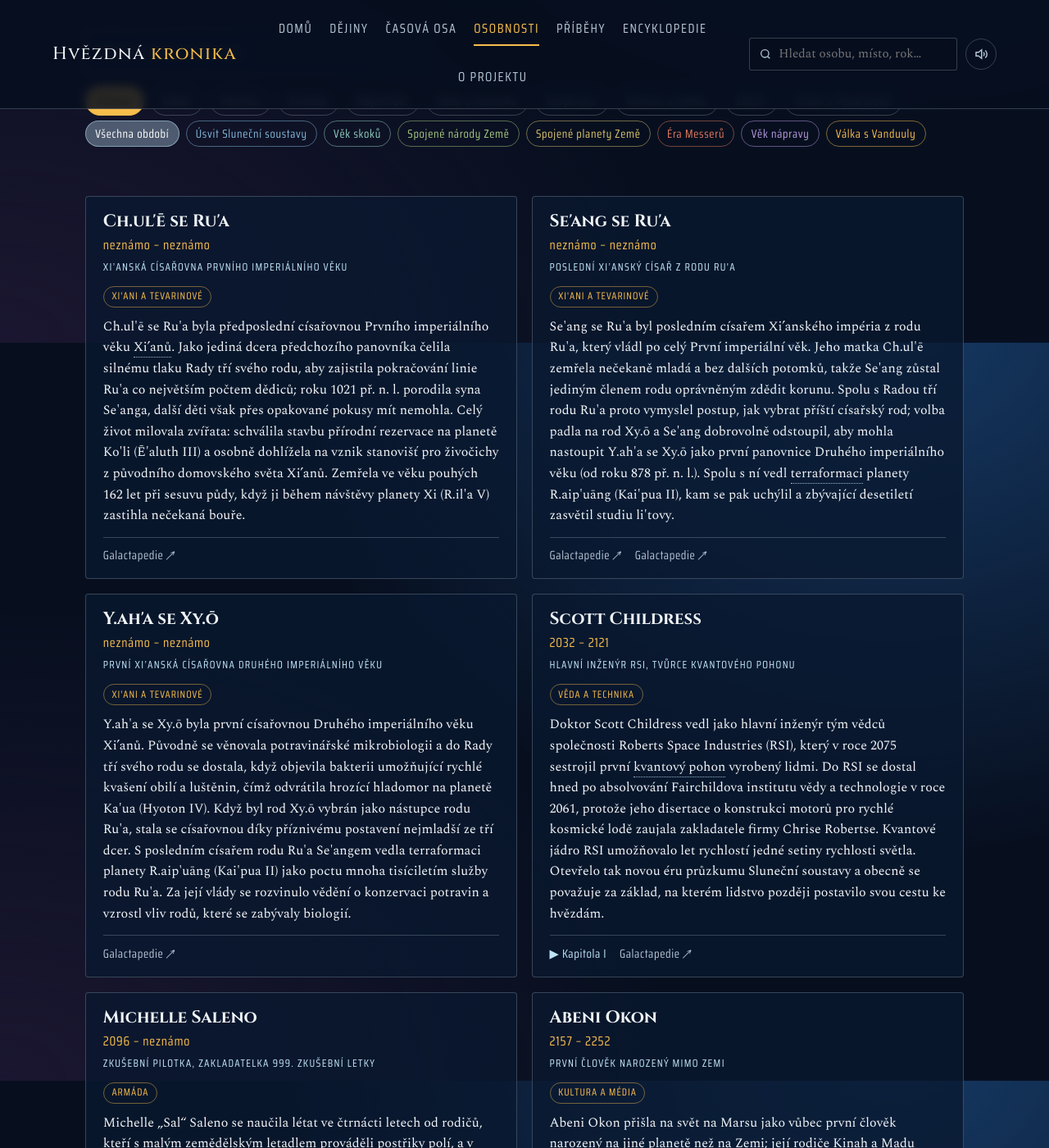
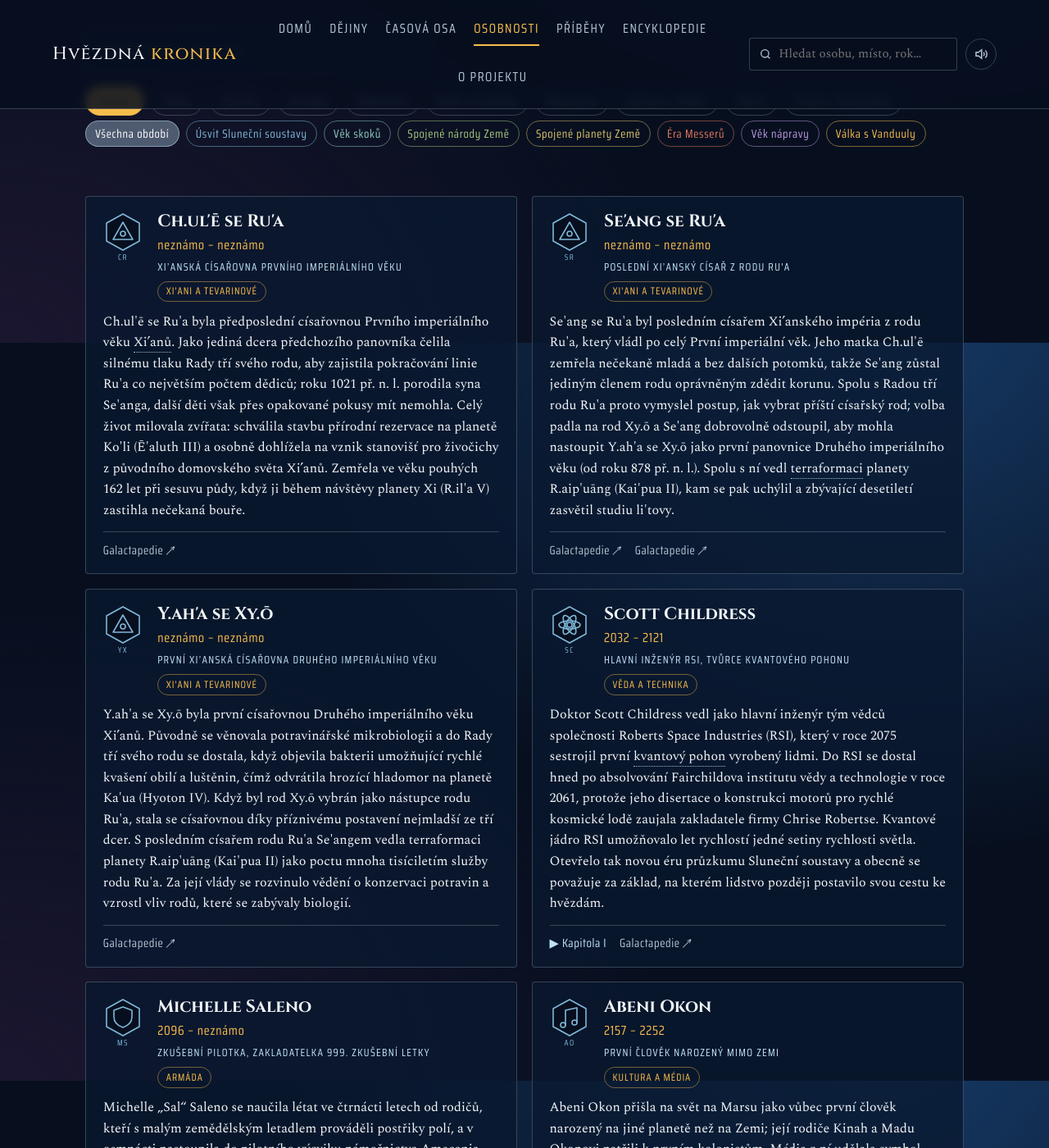
Before and after one commit to dadotik-eng/kronika-vesmiru, a Jekyll site: the page built from osobnosti.html, in a window 1280 px wide and 1400 px high, scrolled down 482 px. Shown: the whole window at 82% size. Built offline with Jekyll 4.4.1, drawn with Linux system fonts in a browser that asks for light colours; some of the changed text lies outside the part shown.

Commit message:
Opravy přehrávače ve vložené podobě, časová osa (přepínání období), archivní emblémy a odkazy na příběhy u osob
Co-Authored-By: Claude Opus 5.5 <noreply@anthropic.com>
Claude-Session: https://claude.ai/code/session_019nmCp42rAmbc4M4RKrxxCM

```diff
--- a/_data/dejiny.yml
+++ b/_data/dejiny.yml
@@ -39,7 +39,7 @@
   title: "Dynastie"
   rozpeti: "2546–2781"
   era: "Éra Messerů"
-  herni_rok: 2546
+  herni_rok: 2547
   hraj: "kap-6"
   popis: "246 let vlády Messerů, druhá tevarinská válka a Lintonův převrat."
 - rim: "VII"
--- a/archiv/index.html
+++ b/archiv/index.html
@@ -38,6 +38,7 @@ canvas{position:fixed;inset:0;width:100%;height:100%;display:block;transition:op
 #hud{font:600 14px/1.3 var(--label);letter-spacing:.2em;text-transform:uppercase;color:#bfe3f5;margin:0 0 18px;display:flex;align-items:center;gap:12px;min-height:1.3em;opacity:0;transform:translateY(-4px);transition:opacity .5s,transform .5s}
 #hud.on{opacity:.9;transform:none}
 .embed .top{display:none!important}
+.embed .app{grid-template-rows:1fr auto}
 .pojem{border-bottom:1px dotted rgba(191,227,245,.7);cursor:help;position:relative;outline:none}
 .pojem:hover::after,.pojem:focus::after{content:attr(data-v);position:absolute;left:0;bottom:calc(100% + 8px);width:min(340px,80vw);font:400 15px/1.45 var(--body);letter-spacing:0;text-transform:none;color:#f0f5f7;background:#0b1d36;border:1px solid rgba(191,227,245,.4);border-radius:4px;padding:9px 11px;z-index:20;box-shadow:0 8px 24px rgba(0,0,0,.5)}
 .osoba-odkaz{color:inherit;text-decoration:underline;text-decoration-color:rgba(246,189,75,.7);text-underline-offset:4px;cursor:pointer}
--- a/assets/css/styl.css
+++ b/assets/css/styl.css
@@ -479,3 +479,8 @@ html.prehravac-otevreny { overflow: hidden; }
 .os-filtr-era button { --barva: var(--led); font-family: var(--label); font-size: .9rem; letter-spacing: .05em; cursor: pointer; color: var(--barva); background: transparent; border: 1px solid color-mix(in srgb, var(--barva) 50%, transparent); padding: .25rem .7rem; border-radius: 99px; }
 .os-filtr-era button.aktivni { background: color-mix(in srgb, var(--barva) 35%, transparent); color: #fff; }
 .os-filtr-era { padding-bottom: .4rem; }
+
+.osoba header { display: grid; grid-template-columns: 52px 1fr; column-gap: .9rem; align-items: start; }
+.osoba header > *:not(.os-emblem) { grid-column: 2; }
+.os-emblem { grid-row: 1 / span 4; grid-column: 1; width: 48px; height: 60px; }
+.os-kat { justify-self: start; }
--- a/casova-osa.html
+++ b/casova-osa.html
@@ -106,6 +106,7 @@ popis: 881 let dějin vesmíru Star Citizen po obdobích. Vyber období a uvidí
     var p = el.closest('.era-panel'); return p ? p.dataset.era : null;
   }
   function zHashe() {
+    if (!document.body.contains(btn)) { window.removeEventListener('hashchange', zHashe); return; }
     var h = decodeURIComponent(location.hash.slice(1)), era = eraPro(h) || 'usvit';
     paneli.forEach(function (p) { p.hidden = !vse && p.dataset.era !== era; });
     pas.forEach(function (a) { var on = a.dataset.era === era; a.classList.toggle('vybrana', on); a.setAttribute('aria-selected', on); });
@@ -115,7 +116,6 @@ popis: 881 let dějin vesmíru Star Citizen po obdobích. Vyber období a uvidí
   }
   btn.addEventListener('click', function () { vse = !vse; btn.textContent = vse ? 'Zobrazit jen jedno období' : 'Zobrazit celou osu'; zHashe(); });
   window.addEventListener('hashchange', zHashe);
-  document.addEventListener('kronika:stranka', function od() { document.removeEventListener('kronika:stranka', od); window.removeEventListener('hashchange', zHashe); }, { once: true });
   zHashe();
 })();
 </script>
--- a/osobnosti.html
+++ b/osobnosti.html
@@ -32,6 +32,7 @@ popis: Rejstřík osob z dějin vesmíru Star Citizen. Imperátoři, objevitelé
 {% for o in osoby %}
   <article class="osoba" id="{{ o.slug }}" data-k="{{ o.kategorie }}" data-rad="{{ o.rad }}" data-hledat="{{ o.jmeno | downcase | escape }} {{ o.role | downcase | escape }}">
     <header>
+      <span class="os-emblem" aria-hidden="true"></span>
       <h2>{{ o.jmeno }}</h2>
       <p class="os-roky">{{ o.narozeni }}{% if o.umrti %} – {{ o.umrti }}{% endif %}</p>
       <p class="os-role">{{ o.role }}</p>
@@ -42,6 +43,9 @@ popis: Rejstřík osob z dějin vesmíru Star Citizen. Imperátoři, objevitelé
     <footer>
       {% if o.rod == "messer" %}<a href="{{ '/rod-messeru/#' | append: o.slug | relative_url }}">Rodokmen →</a>{% endif %}
       {% for k in o.kapitoly %}{% if k == "letka" %}<a href="{{ '/archiv/#letka' | relative_url }}">▶ Ztracená letka</a>{% else %}{% assign n = k | remove: "kap-" | plus: 0 | minus: 1 %}{% assign d = site.data.dejiny[n] %}<a href="{{ '/archiv/#' | append: k | relative_url }}">▶ Kapitola {{ d.rim }}</a>{% endif %}{% endfor %}
+      {% assign casti = o.jmeno | remove: "." | split: " " %}{% assign klic = casti | last %}{% if o.rod == "messer" %}{% assign klic = casti | first %}{% endif %}
+      {% if klic.size > 3 %}{% for p in site.data.encyklopedie.pribehy.polozky %}{% if p.text contains klic or p.nazev contains klic %}<a href="{{ '/pribehy/#pribeh-' | append: p.id | relative_url }}">{% if p.prehrat %}▶{% else %}◇{% endif %} Příběh: {{ p.nazev }}</a>{% endif %}{% endfor %}
+      {% for k in site.kapitoly %}{% if k.content contains klic %}<a href="{{ k.url | relative_url }}">◆ Kapitola: {{ k.title }}</a>{% endif %}{% endfor %}{% endif %}
       {% for z in o.zdroje %}<a class="os-zdroj" href="{{ z.url }}" target="_blank" rel="noopener">{{ z.typ }} ↗</a>{% endfor %}
     </footer>
   </article>
@@ -77,6 +81,29 @@ popis: Rejstřík osob z dějin vesmíru Star Citizen. Imperátoři, objevitelé
   var pe = new URLSearchParams(location.search).get('obdobi');
   if (pe) { var be = document.querySelector('.os-filtr-era button[data-e="' + pe + '"]'); if (be) vyberEru(be); }
   document.getElementById('hledat').addEventListener('input', function (e) { q = e.target.value.trim().toLowerCase(); filtr(); });
+  // Archivní emblém: barva podle období, symbol podle oblasti, iniciály.
+  var ERY = [[2262,'#7fb8d8'],[2380,'#8fd0c0'],[2523,'#a6c97f'],[2546.9,'#d9c46a'],[2792.4,'#e0785c'],[2945,'#b99ae0'],[1e9,'#f6bd4b']];
+  var SYM = {
+    vladari: '<path d="M14 34l-3-15 8 6 5-11 5 11 8-6-3 15z"/>',
+    politika: '<path d="M12 33h24M14 30V20M20 30V20M28 30V20M34 30V20M11 18l13-7 13 7z"/>',
+    armada: '<path d="M24 11l11 4v8c0 7-5 11-11 13-6-2-11-6-11-13v-8z"/>',
+    objevitele: '<path d="M24 10l4 10 10 4-10 4-4 10-4-10-10-4 10-4z"/>',
+    'veda-technika': '<circle cx="24" cy="24" r="3"/><ellipse cx="24" cy="24" rx="13" ry="5"/><ellipse cx="24" cy="24" rx="13" ry="5" transform="rotate(60 24 24)"/><ellipse cx="24" cy="24" rx="13" ry="5" transform="rotate(-60 24 24)"/>',
+    korporace: '<path d="M13 35V17l8-4v22M21 35V20h14v15M25 24h2M30 24h2M25 29h2M30 29h2"/>',
+    kultura: '<path d="M19 33V15l14-3v18"/><circle cx="16" cy="33" r="3"/><circle cx="30" cy="30" r="3"/>',
+    zlocin: '<path d="M14 14l20 20M34 14L14 34"/><circle cx="24" cy="24" r="12"/>',
+    'xiani-tevarini': '<path d="M24 12l12 21H12z"/><circle cx="24" cy="26" r="3"/>'
+  };
+  karty.forEach(function (c) {
+    var e = c.querySelector('.os-emblem'); if (!e) return;
+    var r = parseFloat(c.dataset.rad), barva = '#bfe3f5';
+    if (!isNaN(r)) for (var i = 0; i < ERY.length; i++) if (r < ERY[i][0]) { barva = ERY[i][1]; break; }
+    var jm = c.querySelector('h2').textContent.replace(/\b[IVXL]+\.?$/, '').trim().split(/\s+/);
+    var ini = (jm[0][0] + (jm.length > 1 ? jm[jm.length - 1][0] : '')).toUpperCase();
+    e.innerHTML = '<svg viewBox="0 0 48 60" width="48" height="60"><path d="M24 2l20 11v22L24 46 4 35V13z" fill="rgba(7,15,31,.9)" stroke="' + barva + '" stroke-width="1.6"/>' +
+      '<g fill="none" stroke="' + barva + '" stroke-width="1.6" stroke-linejoin="round" stroke-linecap="round">' + (SYM[c.dataset.k] || '') + '</g>' +
+      '<text x="24" y="58" text-anchor="middle" font-family="Saira Condensed, sans-serif" font-size="10" letter-spacing="1.5" fill="' + barva + '">' + ini + '</text></svg>';
+  });
   var h = location.hash && document.getElementById(location.hash.slice(1));
   if (h) { h.classList.add('zvyraznena'); h.scrollIntoView(); }
 })();
--- a/pribehy.html
+++ b/pribehy.html
@@ -14,7 +14,7 @@ popis: Dramatizace a kapitoly ze skutečných událostí dějin vesmíru Star Ci
   <h2 class="pri-nadpis">K poslechu</h2>
   <div class="pri-mrizka">
     {% for p in enc %}{% if p.prehrat %}
-    <article class="pri-karta">
+    <article class="pri-karta" id="pribeh-{{ p.id }}">
       <p class="pri-stitek">{{ p.stitek }}</p>
       <h3>{{ p.nazev }}</h3>
       <p class="text-pojmy">{{ p.text }}</p>
@@ -22,7 +22,7 @@ popis: Dramatizace a kapitoly ze skutečných událostí dějin vesmíru Star Ci
     </article>
     {% endif %}{% endfor %}
     {% for k in nove %}
-    <article class="pri-karta">
+    <article class="pri-karta" id="kapitola-{{ k.slug }}">
       <p class="pri-stitek">Kapitola od bota · {{ k.herni_rok }}{% if k.overeni != "OK" %} · čeká na ověření{% endif %}</p>
       <h3>{{ k.title }}</h3>
       <p class="text-pojmy">{{ k.popis }}</p>
@@ -34,7 +34,7 @@ popis: Dramatizace a kapitoly ze skutečných událostí dějin vesmíru Star Ci
   <h2 class="pri-nadpis">Připravujeme</h2>
   <div class="pri-mrizka">
     {% for p in enc %}{% if p.pripravuje_se %}
-    <article class="pri-karta pripravujeme">
+    <article class="pri-karta pripravujeme" id="pribeh-{{ p.id }}">
       <p class="pri-stitek">Připravuje se</p>
       <h3>{{ p.nazev }}</h3>
       <p class="text-pojmy">{{ p.text }}</p>
```
